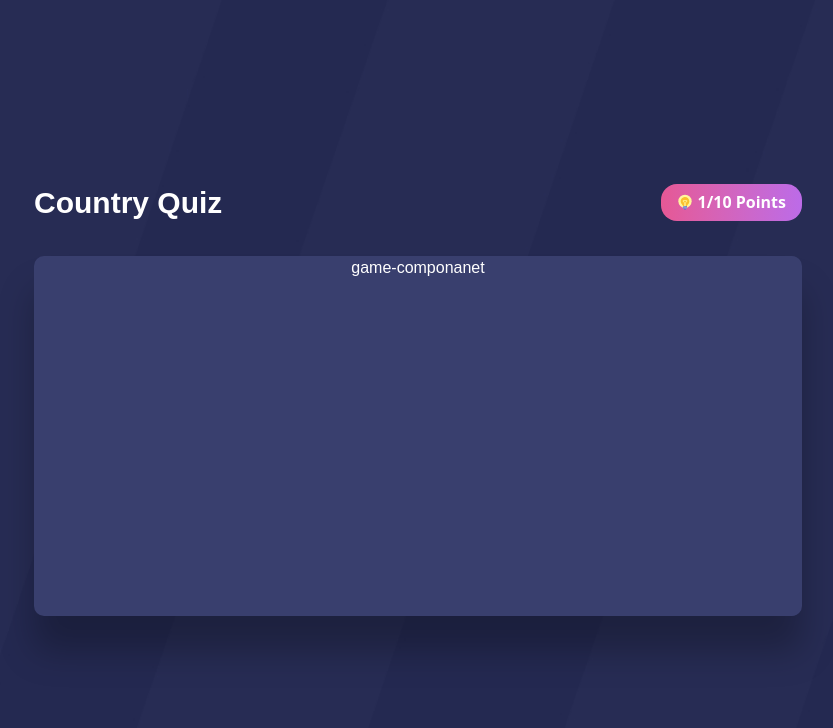
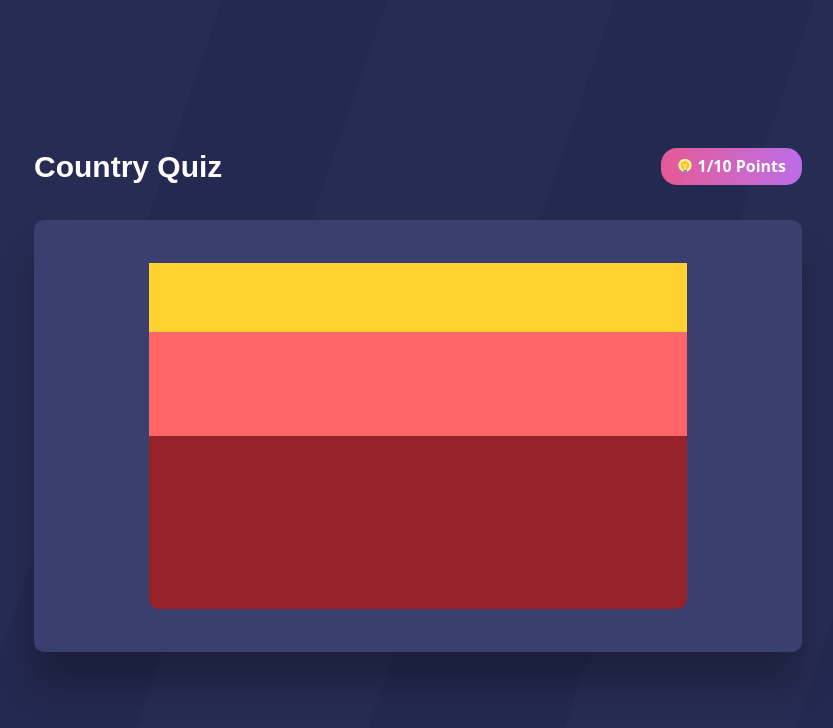
Before and after one commit to abu-wafa/Quiz-game, a React (Vite) app: page / in a window 1280 px wide. Shown: the top 728 px of the page, without its empty margins (222-1055 px from the left). Built offline with nearby package versions, Linux system fonts and the light colour scheme.

Commit message:
add questions componenet

```diff
--- a/src/App.jsx
+++ b/src/App.jsx
@@ -4,13 +4,14 @@ import { FcIdea } from "react-icons/fc";
 // import { BrowserRouter as Router, Route, Switch } from "react-router-dom";
 
 import "./App.css";
+import Questions from "./component/questions ";
 
 function App() {
   return (
     <>
       <section className=" bg-[url(./assets/img/bg.jpg)] bg-cover left-[0px] top-[0px] absolute w-full h-full">
         <div className="wrapper lg:w-[60%] w-[80%] grid   m-auto h-full content-center">
-          <div className="grid grid-rows-8">
+          <div className="grid grid-rows-9">
             <div className="header h-[4.5rem] row-start-2 ">
               <div className="flex flex-row items-center justify-between text-sm">
                 <div>
@@ -20,18 +21,13 @@ function App() {
                   <span className="pb-0.5">
                     <FcIdea className="inline mb-1" />
                   </span>
-                  <span
-                    className="font-[system-ui] font-bold
-"
-                  >
+                  <span className="font-[system-ui] font-bold">
                     <span> 1</span>/10 Points
                   </span>
                 </div>
               </div>
             </div>
-            <div className="game shadow-[0_35px_35px_rgba(0,0,0,0.25)] bg-[#393F6E] rounded-[10px] h-full row-start-3 row-end-8 ">
-              game-componanet
-            </div>
+            <Questions />
           </div>
         </div>
       </section>
--- /dev/null
+++ b/src/component/questions .jsx
@@ -0,0 +1,19 @@
+import React from "react";
+
+export default function Questions() {
+  return (
+    <>
+      <div className="game shadow-[0_35px_35px_rgba(0,0,0,0.25)] bg-[#393F6E] rounded-[10px] h-full row-start-3 row-end-9 ">
+        <div className=" flex  items-center justify-center h-full">
+          <div className="bg-[#ad1a1acc] w-[70%] h-[80%] rounded-[10px]">
+            <div className="flex flex-col h-full w-full">
+              <div className=" bg-amber-300 w-full h-[20%]"></div>
+              <div className=" bg-red-400 w-full h-[30%]"></div>
+              <div className=" bg-blue-900 w-fullh-[50%]"></div>
+            </div>
+          </div>
+        </div>
+      </div>
+    </>
+  );
+}
```
